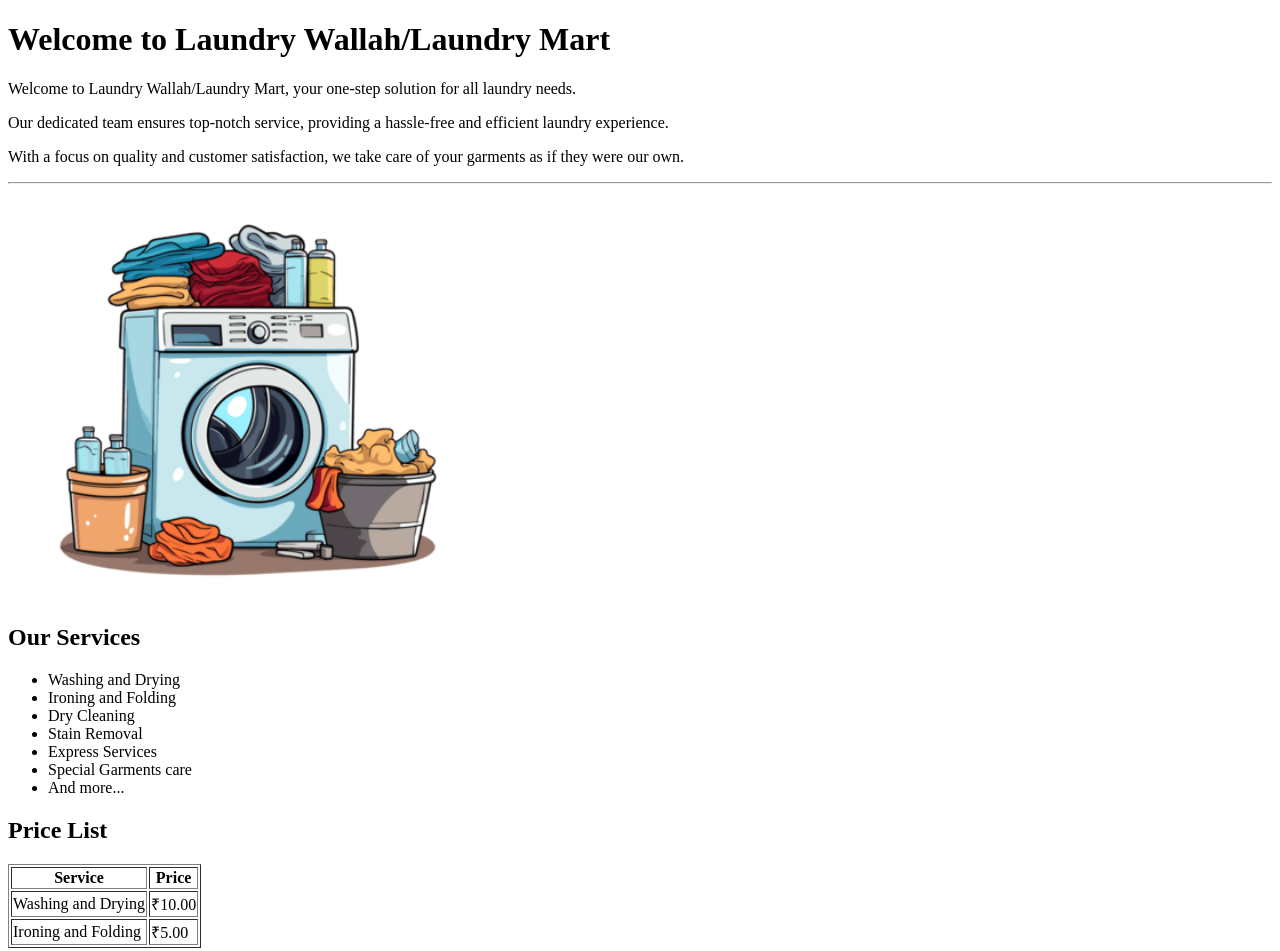
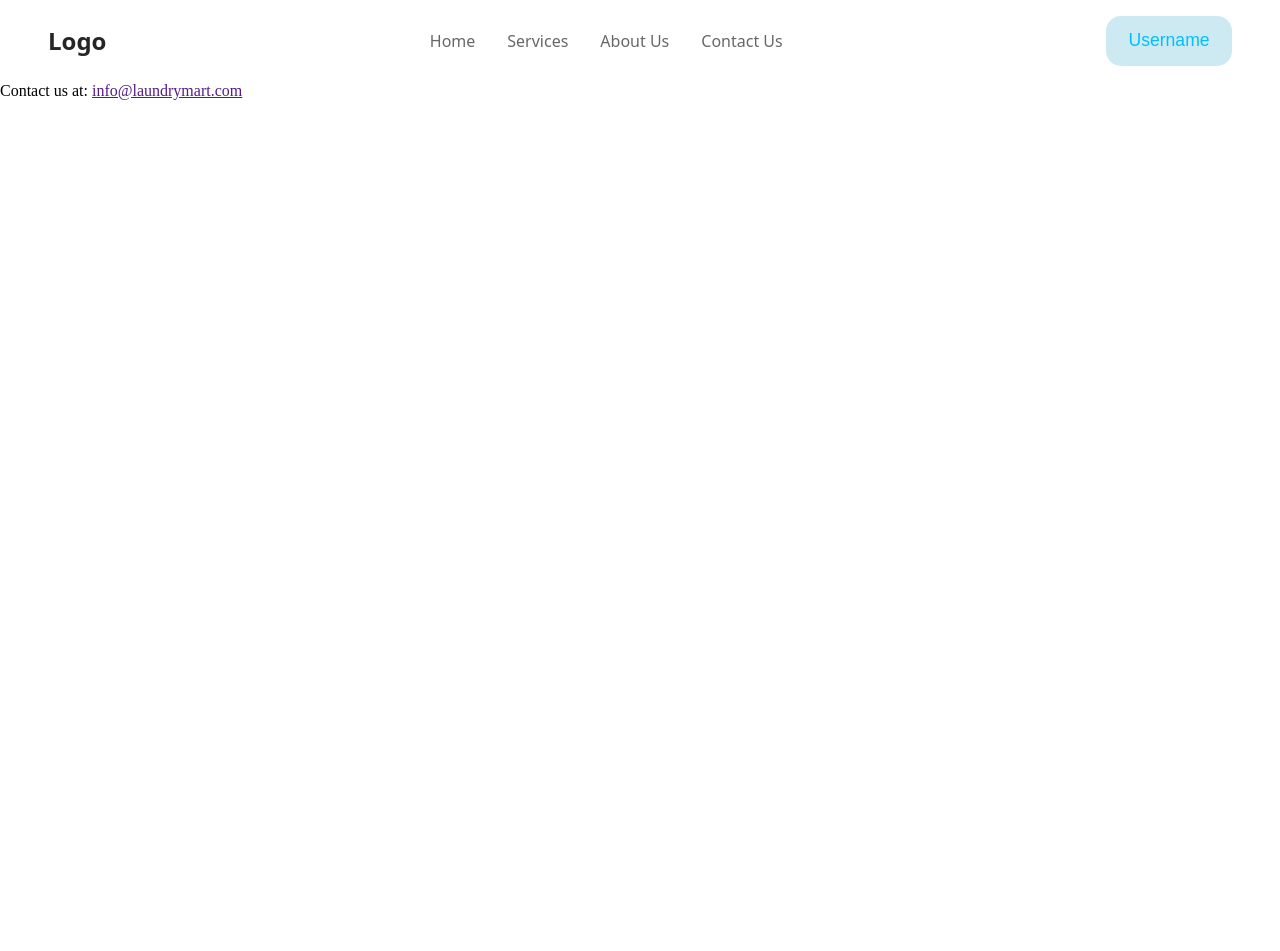
Before and after one commit to mac-arcade/laundry-mart, a plain HTML site: page index.html in a window 1280 px wide. Shown: the top 951 px of the page. After the commit the page ends 800 px from the top, so only its background shows below. Drawn offline with Linux system fonts and the light colour scheme.

Commit message:
Implement header layout and navigation bar

```diff
--- a/index.html
+++ b/index.html
@@ -5,11 +5,29 @@
     <meta charset="UTF-8">
     <meta name="viewport" content="width=device-width, initial-scale=1.0">
     <title>Laundry Mart</title>
+    <link rel="stylesheet" href="style.css">
 </head>
 
 <body>
     <header>
-        <h1>Welcome to Laundry Wallah/Laundry Mart</h1>
+        <div class="left-header">
+            <a href="#" title="Laundry-Mart">
+                <h2>Logo</h2>
+            </a>
+        </div>
+        <nav>
+            <ul class="nav-bar">
+                <li><a href="#">Home</a></li>
+                <li><a href="#">Services</a></li>
+                <li><a href="#">About Us</a></li>
+                <li><a href="#">Contact Us</a></li>
+            </ul>
+        </nav>
+        <div class="right-header">
+            <button>Username</button>
+        </div>
+    </header>
+    <!-- <h1>Welcome to Laundry Wallah/Laundry Mart</h1>
         <article id="about">
             <p>Welcome to Laundry Wallah/Laundry Mart, your one-step solution for all laundry needs.</p>
             <p>Our dedicated team ensures top-notch service, providing a hassle-free and efficient laundry experience.
@@ -18,9 +36,9 @@
             </p>
         </article>
         <hr>
-    </header>
+    </header> -->
     <main>
-        <figure>
+        <!-- <figure>
             <img src="laundry.webp" alt="laundry image" height="400" width="400" title="washing machine image">
         </figure>
         <section id="services">
@@ -76,7 +94,7 @@
                 </tr>
             </table>
             <hr>
-        </section>
+        </section> -->
     </main>
     <footer>
         <p>Contact us at: <a href="">info@laundrymart.com</a></p>
--- /dev/null
+++ b/style.css
@@ -0,0 +1,82 @@
+/* reseting margin and padding */
+* {
+  box-sizing: border-box;
+  margin: 0;
+  padding: 0;
+}
+
+/* CSS Global Variables */
+:root {
+  --text: #676767;
+  --text-dark: #272626;
+  --login-btn-text: deepskyblue;
+  --login-btn-color: rgba(156, 213, 232, 0.504);
+}
+
+/* Header and Navbar styling */
+header {
+  display: flex;
+  padding: 1rem 3rem;
+  align-items: center;
+  /* justify-content: space-between; */
+  font-family:
+    system-ui,
+    -apple-system,
+    sans-serif;
+}
+
+/* anchor tag on header */
+header a {
+  text-decoration: none;
+  color: var(--text);
+  transition: color 0.2s linear;
+}
+
+/* Logo-text */
+.left-header h2 {
+  color: var(--text-dark);
+}
+
+/* Navigation Styling */
+nav {
+  flex: 1;
+}
+
+/* Navigation-bar */
+.nav-bar {
+  display: flex;
+  justify-content: center;
+  align-items: center;
+  gap: 2rem;
+  list-style: none;
+  margin: 0;
+  padding: 0;
+}
+
+.nav-bar li {
+  transition: transform 0.2s linear;
+}
+
+.nav-bar li:hover {
+  transform: scale(1.1);
+}
+
+.nav-bar li:hover a {
+  color: var(--text-dark);
+}
+
+/* User-Profile button */
+.right-header button {
+  padding: 0.9rem 1.4rem;
+  border: none;
+  border-radius: 15px;
+  font-size: 1.1rem;
+  color: var(--login-btn-text);
+  background-color: var(--login-btn-color);
+  transition: transform 0.2s ease;
+  cursor: pointer;
+}
+.right-header button:hover {
+  transform: translateY(-2px);
+  box-shadow: 0 2px 4px rgba(0, 0, 0, 0.2);
+}
```
Also changed, not shown: 1 other file.
